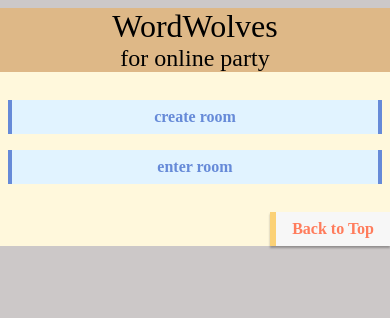
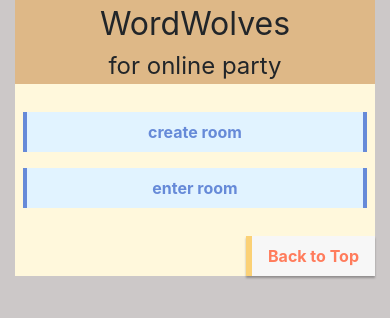
Before and after one commit to timtoronto634/stayhome, a Django app: page /wordwolves/ in a window 390 px wide. Shown: the top 318 px of the page. Run offline with Django 3.2, Linux system fonts and the light colour scheme; parts of the project's set-up code (start-up, migrations or seed data) failed here and were passed over; some libraries are stand-ins or nearby versions.

Commit message:
[add] media query

```diff
--- a/app/wordwolves/static/wordwolves/style.css
+++ b/app/wordwolves/static/wordwolves/style.css
@@ -7,9 +7,6 @@ body{
     max-height: 900px;
     margin-left: auto;
     margin-right: auto;
-}
-div#pagebody{
-    background-color:white;
 }
 
 div#header{
--- a/app/wordwolves/templates/wordwolves/base.html
+++ b/app/wordwolves/templates/wordwolves/base.html
@@ -3,14 +3,20 @@
 <html>
 <head>
     <meta charset="utf-8">
-    <meta name="viewport" content="width=device-width, initial-scale=1">
+
+    <meta name="viewport" content="width=device-width, initial-scale=1.0">
+    <meta http-equiv="X-UA-Compatible" content="ie=edge">
+    <!-- Bootstrap -->
+    <link rel="stylesheet" href="https://stackpath.bootstrapcdn.com/bootstrap/4.4.1/css/bootstrap.min.css" integrity="sha384-Vkoo8x4CGsO3+Hhxv8T/Q5PaXtkKtu6ug5TOeNV6gBiFeWPGFN9MuhOf23Q9Ifjh" crossorigin="anonymous">
+
     <link href="https://fonts.googleapis.com/css?family=Open+Sans" rel="stylesheet">
     <link rel="stylesheet" type="text/css" href="{% static 'wordwolves/style.css' %}">
     <title>{% if request.path != '/' %}{% endif %}WordWolves</title>
 </head>
 <body>
     {% load i18n %}
-    <div id="pagebody">
+    <div class="vh-100">
+        <div class="col-xs-11 col-sm-11 col-md-8 col-lg-5">
             <div id="header">
                 <div class="title">
                     {% block title %}
@@ -32,5 +38,6 @@
                 <a href="{% url 'WW:top' %}" class="btn-sticky">{% trans "Back to Top" %}</a>
             </div>
         </div>
+    </div>
 </body>
 </html>
```
Lines whose indentation alone changed are shown as unchanged.
